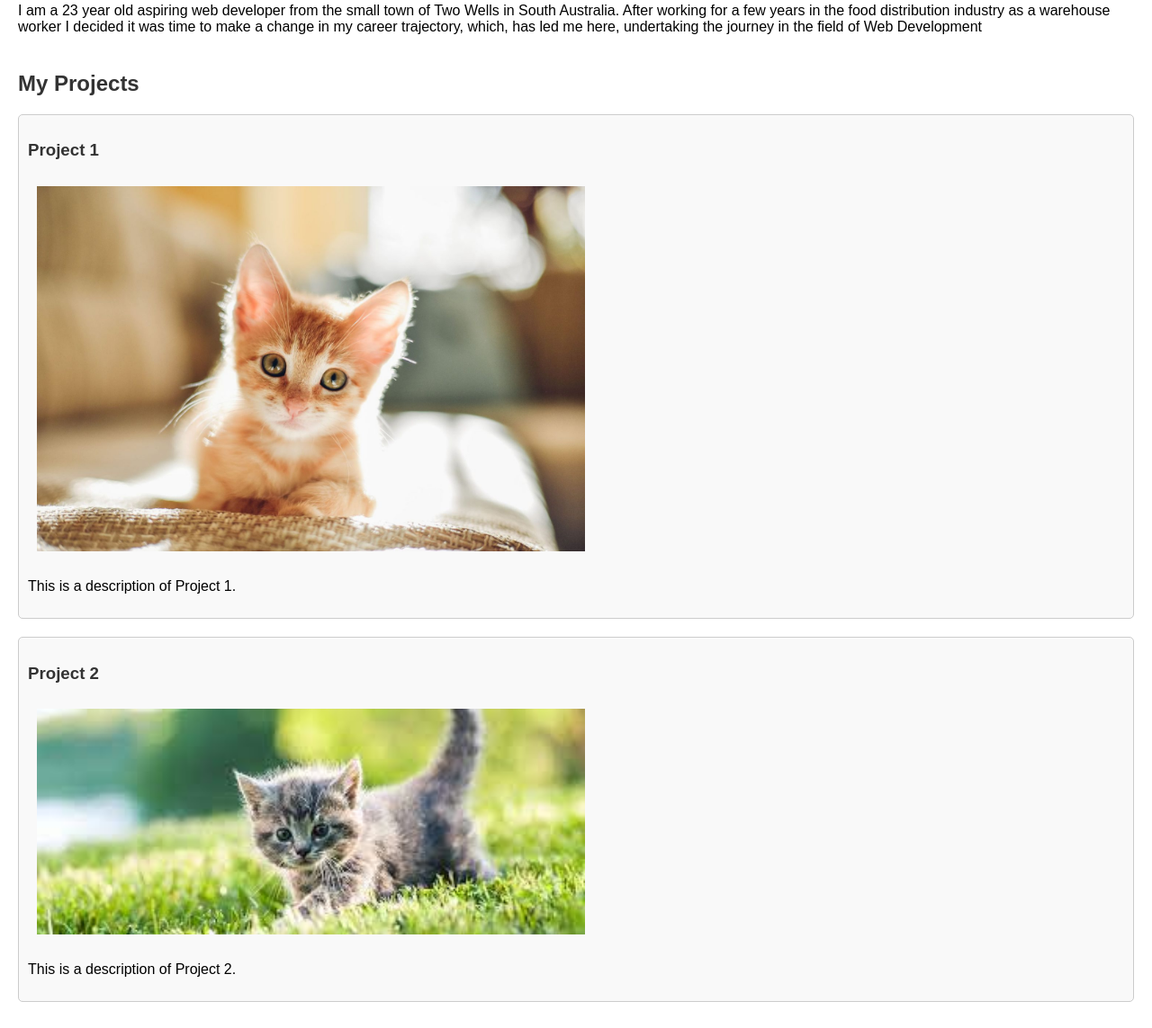
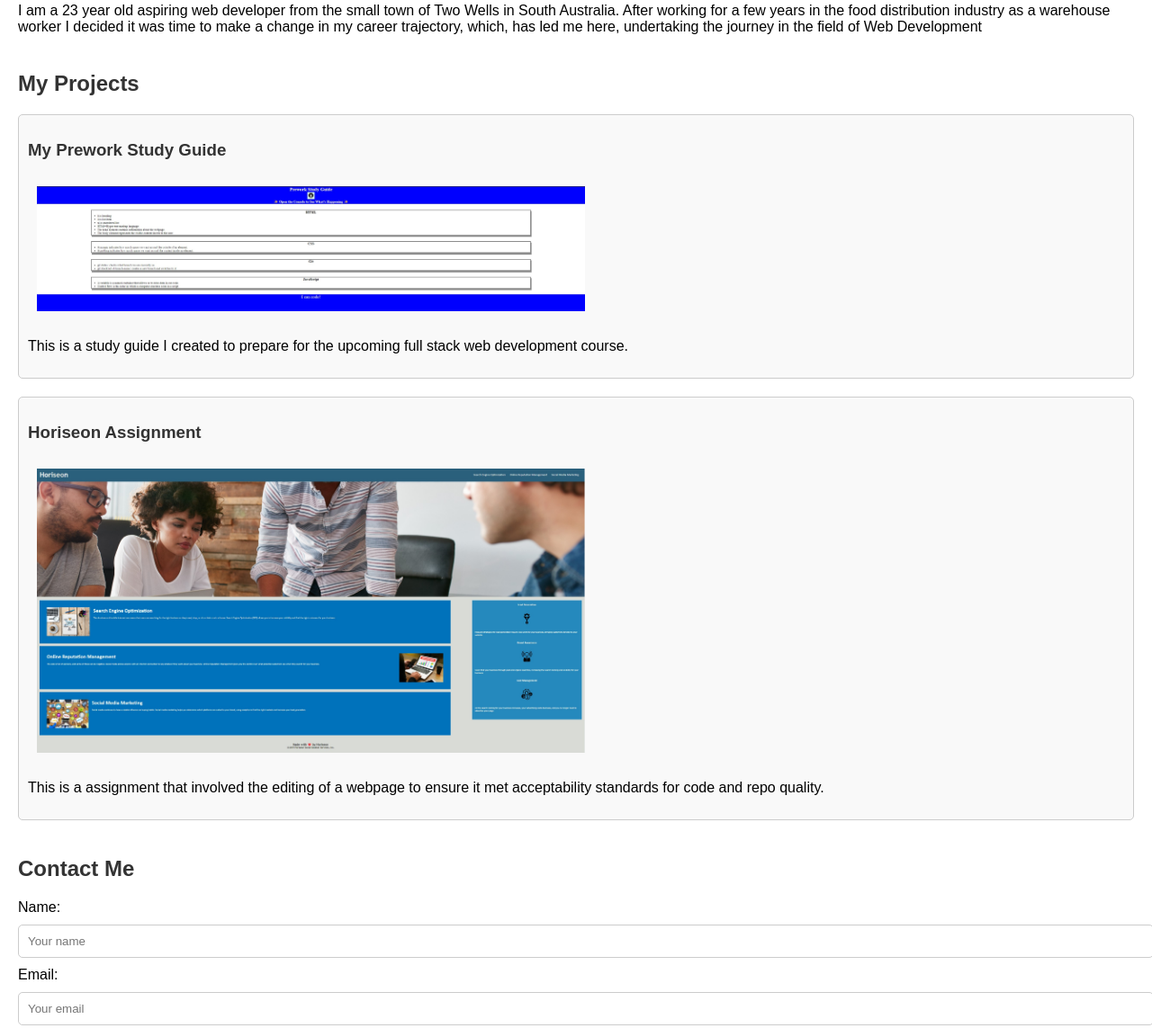
Before and after one commit to wormlippedstrombie/Tyson-Thornton-Portfolio, a plain HTML site: page index.html in a window 1280 px wide. Shown: the part 223-1366 px from the top of the page at 90% size. Drawn offline with Linux system fonts and the light colour scheme.

Commit message:
Added actual images and hyperlinks to deployed projects section to replace placeholder images

```diff
--- a/index.html
+++ b/index.html
@@ -31,16 +31,16 @@
             <h2>My Projects</h2>
             <!-- Project 1 -->
             <div class="project">
-                <h3>Project 1</h3> <!--This is a placeholder name-->
-                <img class="image-1" src ="assets/images/Sample1.jpg" alt="Project image"/>
-                <p>This is a description of Project 1.</p><!--placeholder description-->
+                <h3>My Prework Study Guide</h3> <!--This is a placeholder project-->
+                <a href="https://wormlippedstrombie.github.io/prework-study-guide/"></a><img class="image-1" src ="assets/images/Prework-study-guide.jpg" alt="Image of a study guide I made and deployed"/>
+                <p>This is a study guide I created to prepare for the upcoming full stack web development course.</p><!--placeholder description-->
             </div>
 
             <!-- Project 2 -->
             <div class="project">
-                <h3>Project 2</h3> <!--This is a placeholder name-->
-                <img class="image-2" src ="assets/images/Sample2.jpg" alt="Project image 2"/>
-                <p>This is a description of Project 2.</p> <!--placeholder description-->
+                <h3>Horiseon Assignment</h3> <!--This is a placeholder project-->
+                <img class="image-2" src ="assets/images/Horiseon.jpg" alt="Image of a webpage we edited for an assignment"/>
+                <p>This is a assignment that involved the editing of a webpage to ensure it met acceptability standards for code and repo quality.</p> <!--placeholder description-->
             </div>
         </section>
 
```
Also changed, not shown: assets/images/Horiseon.jpg (added), assets/images/Prework-study-guide.jpg (added), assets/images/Sample1.jpg (deleted), assets/images/Sample2.jpg (deleted).
